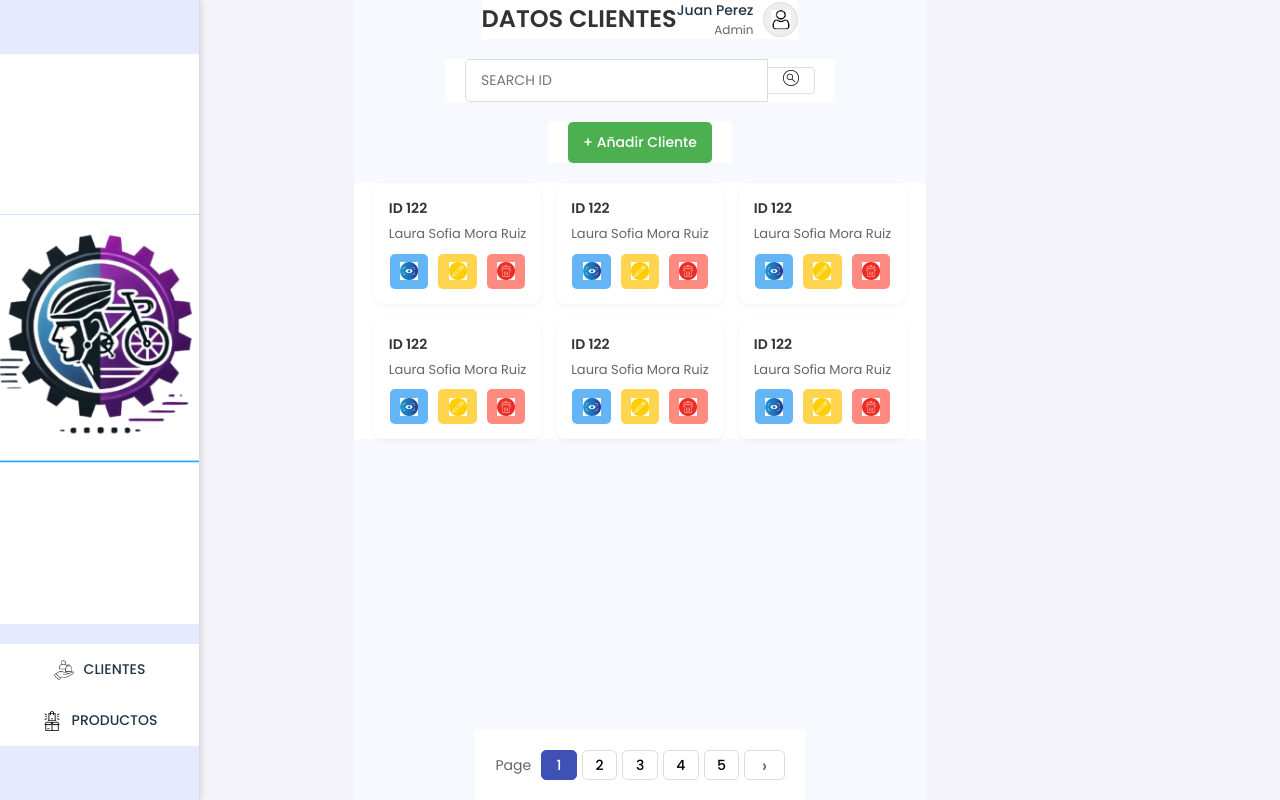
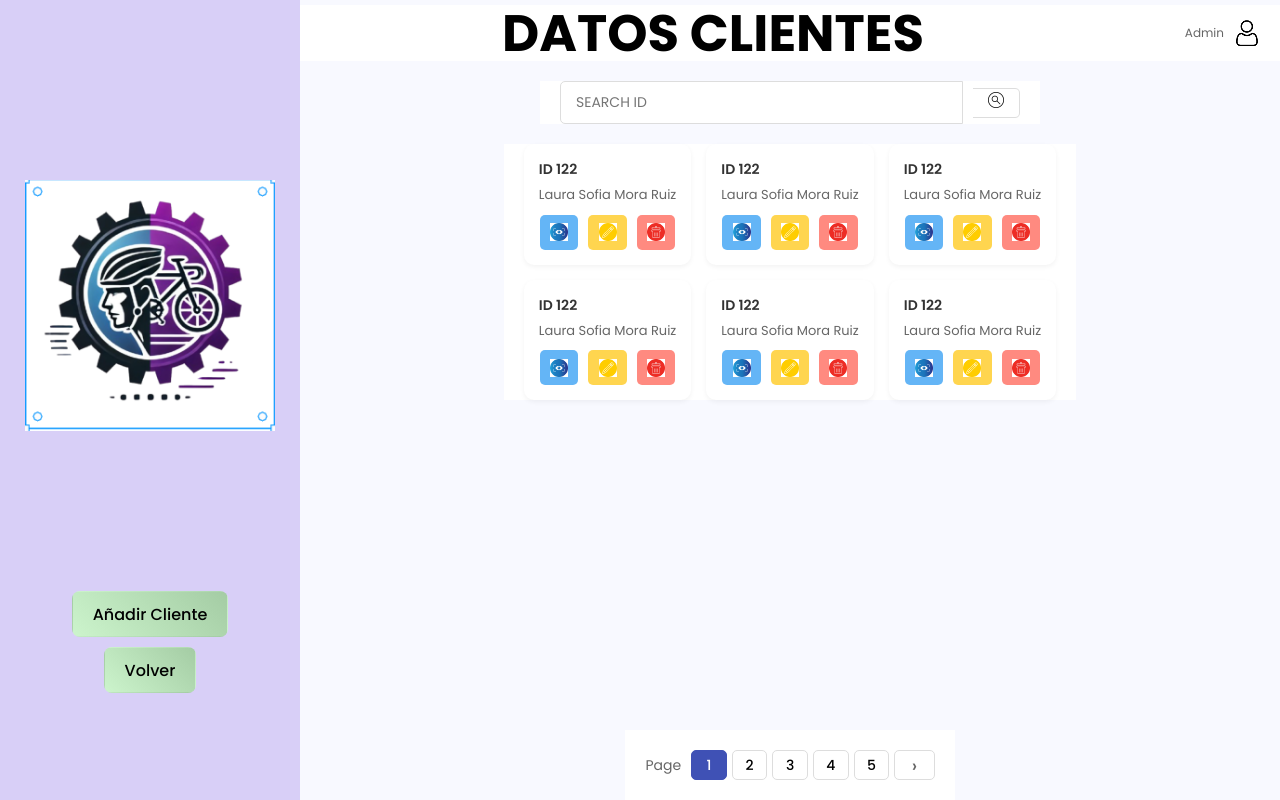
Before and after one commit to DanielPaezR/Gerencia_Front-main, a React (Vite) app: page /DatosClientes in a window 1280 px wide. Built offline with nearby package versions, Linux system fonts and the light colour scheme.

Commit message:
avance conexion backend

```diff
--- a/package.json
+++ b/package.json
@@ -10,6 +10,7 @@
     "preview": "vite preview"
   },
   "dependencies": {
+    "axios": "^1.8.4",
     "react": "^19.0.0",
     "react-dom": "^19.0.0",
     "react-router-dom": "^6.29.0",
--- a/src/pages/AñadirProducto.jsx
+++ b/src/pages/AñadirProducto.jsx
@@ -1,6 +1,6 @@
 
 import { useNavigate } from "react-router-dom";
-import "../styles/AñadirProducto.css"; // Ruta correcta al CSS
+import "../styles/AñadirProducto.css";
 import logo from "../assets/Logo G.png";
 import searchIcon from "../assets/search.png"; // Ícono de búsqueda
 import viewIcon from "../assets/visualizar.png"; // Ícono de vista
@@ -11,7 +11,7 @@ const DatosClientes = () => {
   const navigate = useNavigate();
 
   const handleBack = () => {
-    navigate("/inicio");
+    navigate("/ventas");
   };
 
   const handleView = (id) => {
--- a/src/pages/Clientes.jsx
+++ b/src/pages/Clientes.jsx
@@ -1,92 +1,120 @@
 import React, { useState } from "react";
 import "../styles/Clientes.css";
 import logo from "../assets/Logo G.png";
+import { useNavigate } from "react-router-dom";
 
 const ClientForm = () => {
+  const navigate = useNavigate();
   const [formData, setFormData] = useState({
     idNumber: "",
     firstName: "",
     secondName: "",
     firstSurname: "",
     secondSurname: "",
-    email: "",
+    emailAddress: "", // Cambio "email" a "emailAddress"
     phoneNumber: "",
     modificationDate: "",
   });
+
+  const [message, setMessage] = useState("");
 
   const handleChange = (e) => {
     const { name, value } = e.target;
     setFormData((prevState) => ({ ...prevState, [name]: value }));
   };
 
-  const handleSubmit = (e) => {
+  const handleBack = () => {
+    navigate("/DatosClientes");
+  };
+
+  const handleSubmit = async (e) => {
     e.preventDefault();
 
-    // Validar que los campos obligatorios no estén vacíos
-    if (!formData.idNumber || !formData.firstName || !formData.firstSurname || !formData.secondSurname || !formData.email || !formData.phoneNumber) {
-      alert("Por favor, completa todos los campos obligatorios.");
+    if (!formData.idNumber || !formData.firstName || !formData.firstSurname || !formData.emailAddress || !formData.phoneNumber) {
+      setMessage("⚠️ Por favor, completa todos los campos obligatorios.");
+      setTimeout(() => setMessage(""), 3000);
       return;
     }
 
-    // Guardar datos en LocalStorage (simulación de base de datos)
-    localStorage.setItem("clienteData", JSON.stringify(formData));
+    try {
+      const payload = {
+        FirstName: formData.firstName,
+        LastName: formData.firstSurname + (formData.secondSurname ? ` ${formData.secondSurname}` : ""),
+        EmailAddress: formData.emailAddress,
+        PhoneNumber: formData.phoneNumber,
+      };
 
-    // Mostrar mensaje de éxito
-    alert("Cliente guardado correctamente.");
+      const response = await fetch("http://localhost:3000/api/clientes", {
+        method: "POST",
+        headers: {
+          "Content-Type": "application/json",
+        },
+        body: JSON.stringify(payload),
+      });
 
-    // Reiniciar el formulario después de guardar
+      if (!response.ok) {
+        throw new Error("Error al guardar los datos.");
+      }
+
+      setMessage("✅ Cliente guardado correctamente.");
+      setTimeout(() => setMessage(""), 3000);
+
       setFormData({
         idNumber: "",
         firstName: "",
         secondName: "",
         firstSurname: "",
         secondSurname: "",
-      email: "",
+        emailAddress: "",
         phoneNumber: "",
         modificationDate: "",
       });
+    } catch (error) {
+      setMessage("❌ Error al guardar el cliente.");
+      setTimeout(() => setMessage(""), 3000);
+    }
   };
 
   return (
     <div className="form-container">
-      {/* Barra lateral */}
       <aside className="left-sidebar">
         <img src={logo} alt="Logo" className="logo" />
+        <button className="back-button" onClick={handleBack}>Volver</button>
       </aside>
 
-      {/* Formulario */}
       <main className="form-box">
         <h2 className="form-title">Formulario Clientes</h2>
+
+        {message && <p className="confirmation-message">{message}</p>}
+
         <form onSubmit={handleSubmit} className="form-grid">
           <div className="form-section">
             <label className="form-label">Identificación del Cliente</label>
-            <input name="idNumber" value={formData.idNumber} onChange={handleChange} required className="form-input" />
+            <input type="text" name="idNumber" value={formData.idNumber} onChange={handleChange} required className="form-input" />
 
             <label className="form-label">Primer Nombre</label>
-            <input name="firstName" value={formData.firstName} onChange={handleChange} required className="form-input" />
+            <input type="text" name="firstName" value={formData.firstName} onChange={handleChange} required className="form-input" />
 
             <label className="form-label">Segundo Nombre</label>
-            <input name="secondName" value={formData.secondName} onChange={handleChange} className="form-input" />
+            <input type="text" name="secondName" value={formData.secondName} onChange={handleChange} className="form-input" />
 
             <label className="form-label">Primer Apellido</label>
-            <input name="firstSurname" value={formData.firstSurname} onChange={handleChange} required className="form-input" />
+            <input type="text" name="firstSurname" value={formData.firstSurname} onChange={handleChange} required className="form-input" />
           </div>
+
           <div className="form-section">
             <label className="form-label">Segundo Apellido</label>
-            <input name="secondSurname" value={formData.secondSurname} onChange={handleChange} required className="form-input" />
+            <input type="text" name="secondSurname" value={formData.secondSurname} onChange={handleChange} className="form-input" />
 
             <label className="form-label">Email</label>
-            <input type="email" name="email" value={formData.email} onChange={handleChange} required className="form-input" />
+            <input type="email" name="emailAddress" value={formData.emailAddress} onChange={handleChange} required className="form-input" />
 
             <label className="form-label">Número de Teléfono</label>
             <input type="tel" name="phoneNumber" value={formData.phoneNumber} onChange={handleChange} required className="form-input" />
-
-            <label className="form-label">Fecha de Modificación</label>
-            <input type="date" name="modificationDate" value={formData.modificationDate} onChange={handleChange} className="form-input" />
           </div>
 
           <div className="submit-button">
-            <button type="submit">Guardar</button>
+            <button type="submit" className="button">Guardar</button>
           </div>
         </form>
       </main>
--- a/src/pages/DatosClientes.jsx
+++ b/src/pages/DatosClientes.jsx
@@ -30,46 +30,36 @@ const DatosClientes = () => {
 
   const handleAddClient = () => {
     console.log("Añadir nuevo cliente");
-    // Navegar a la página de añadir cliente
-    // navigate("/agregar-cliente");
+    navigate("/clientes");
   };
 
-  const handleMenuClick = (route) => {
-    navigate(route);
+  const handleBack = () => {
+    navigate("/ventas");
   };
+
 
   // Datos de ejemplo para los clientes (todos con el mismo nombre como en la imagen)
   const clientes = Array(6).fill({ id: "122", nombre: "Laura Sofia Mora Ruiz" });
 
   return (
-    <div className="main-container">
-      <div className="sidebar">
-        <div className="logo-container">
-          <img src={logo} alt="AllBike Logo" className="logo" />
-        </div>
-        <div className="menu-items">
-          <div className="menu-item" onClick={() => handleMenuClick("/clientes")}>
-            <img src={clientesIcon} alt="Clientes" className="menu-icon" />
-            <span>CLIENTES</span>
+    <div className="datosClientes-container">
+      <aside className="left-sidebar-DatosClientes">
+        <img src={logo} alt="AllBike Logo" className="logo" />
+        <button className="add-client-button" onClick={handleAddClient}>
+          Añadir Cliente
+        </button>
+        <button className="back-button" onClick={handleBack}>Volver</button>
+      </aside>
+
+      <div className="contentDatosClientes">
+        <div className="content-header">
+          <div className="titleDatosClientes">
+            <h1>DATOS CLIENTES</h1>
           </div>
-          <div className="menu-item" onClick={() => handleMenuClick("/AñadirProducto")}>
-            <img src={productosIcon} alt="Productos" className="menu-icon" />
-            <span>PRODUCTOS</span>
-          </div>
-        </div>
-      </div>
 
-      <div className="content">
-        <div className="content-header">
-          <h1>DATOS CLIENTES</h1>
           <div className="user-profile">
-            <div className="user-info">
-              <span className="user-name">Juan Perez</span>
-              <span className="user-role">Admin</span>
-            </div>
-            <div className="user-avatar">
-              <img src={userIcon} alt="User" />
-            </div>
+            <span className="user-role">Admin</span>
+            <img src={userIcon} alt="User" />
           </div>
         </div>
 
@@ -81,12 +71,6 @@ const DatosClientes = () => {
           />
           <button className="search-button">
             <img src={searchIcon} alt="Search" />
-          </button>
-        </div>
-
-        <div className="add-client-container">
-          <button className="add-client-button" onClick={handleAddClient}>
-            + Añadir Cliente
           </button>
         </div>
 
--- a/src/styles/Clientes.css
+++ b/src/styles/Clientes.css
@@ -4,13 +4,6 @@
     margin: 0;
     padding: 0;
     box-sizing: border-box;
-}
-
-body {
-    background-color: #f3f3f9;
-    font-family: 'Comic Neue', cursive;
-    height: 100vh;
-    display: flex;
 }
 
 /* Contenedor principal */
@@ -131,6 +124,7 @@ body {
     width: 100%;
     padding: 12px; /* Aumenta la altura del campo */
     font-size: 14px;
+    color: black;
     border: 1px solid #ccc;
     border-radius: 5px;
     background: #f9f9f9;
--- a/src/styles/DatosClientes.css
+++ b/src/styles/DatosClientes.css
@@ -7,26 +7,10 @@
   font-family: 'Poppins', sans-serif;
 }
 
-.main-container {
+.datosClientes-container {
   display: flex;
+  width: 100vw;
   height: 100vh;
-  width: 100%;
-  overflow: hidden; /* Evita el scroll en el contenedor principal */
-}
-
-/* Sidebar Styles */
-.sidebar {
-  width: 200px;
-  background-color: #E6EAFF;
-  padding: 20px 0;
-  display: flex;
-  flex-direction: column;
-  align-items: center;
-  position: fixed; /* Sidebar fijo */
-  height: 100vh;
-  left: 0;
-  top: 0;
-  z-index: 10;
 }
 
 .logo-container {
@@ -68,11 +52,23 @@
   font-weight: 500;
 }
 
+
+.left-sidebar-DatosClientes {
+  background-color: #d8cff7;
+  width: 300px;
+  padding: 20px;
+  display: flex;
+  flex-direction: column;
+  align-items: center;
+  justify-content: flex-start;
+  height: 100vh;
+}
+
 /* Content Styles */
-.content {
+.contentDatosClientes {
   flex: 1;
   height: 100vh;
-  overflow-y: auto; /* Permite scroll vertical en el contenido */
+  overflow-y: auto;
   background-color: #F8F9FF;
   display: flex;
   flex-direction: column;
@@ -80,37 +76,32 @@
 
 .content-header {
   display: flex;
-  justify-content: space-between;
-  align-items: center;
+  flex-direction: row;
   margin-bottom: 20px;
+  margin-top: 5px;
+  width: 100%;
 }
 
-.content-header h1 {
-  color: #333;
-  font-size: 24px;
-  font-weight: 600;
+.titleDatosClientes {
+  width: 65%;
+  justify-items: right;
+}
+
+.titleDatosClientes h1{
+  color: rgb(0, 0, 0);
 }
 
 .user-profile {
+  width: 35%;
   display: flex;
-  align-items: center;
-}
-
-.user-info {
-  display: flex;
-  flex-direction: column;
-  align-items: flex-end;
-  margin-right: 10px;
-}
-
-.user-name {
-  font-weight: 500;
-  font-size: 14px;
+  justify-content: right;
+  margin-right: 20px;
 }
 
 .user-role {
   font-size: 12px;
   color: #666;
+  margin-right: 10px;
 }
 
 .user-avatar {
@@ -132,12 +123,14 @@
 /* Search Bar */
 .search-container {
   display: flex;
+  width: 100%;
   margin-bottom: 20px;
   max-width: 500px;
   padding: 0 20px;
 }
 
 .search-input {
+  width: 100%;
   flex: 1;
   padding: 10px 15px;
   border: 1px solid #ddd;
@@ -146,9 +139,12 @@
 }
 
 .search-button {
+  height: 30px;
+  width: auto;
   background-color: white;
   border: 1px solid #ddd;
   border-left: none;
+  margin-left: 10px;
   border-radius: 0 5px 5px 0;
   padding: 0 15px;
   cursor: pointer;
@@ -159,27 +155,27 @@
   height: 16px;
 }
 
-/* Add Client Button */
-.add-client-container {
-  display: flex;
-  justify-content: flex-end;
-  margin-bottom: 20px;
-  padding: 0 20px;
-}
+
 
 .add-client-button {
-  background-color: #4CAF50;
-  color: white;
-  border: none;
-  border-radius: 5px;
-  padding: 10px 15px;
-  font-size: 14px;
-  cursor: pointer;
-  transition: background-color 0.3s;
+  background: linear-gradient(45deg, rgba(204, 244, 204, 1), rgba(184, 224, 184, 1), rgba(164, 204, 164, 1));
+  color: rgb(0, 0, 0);
 }
 
 .add-client-button:hover {
-  background-color: #45a049;
+  background: linear-gradient(45deg, rgba(164, 204, 164, 1), rgba(184, 224, 184, 1), rgba(204, 244, 204, 1));
+  transform: scale(1.05);
+}
+
+.back-button {
+  margin-top: 10px;
+  background: linear-gradient(45deg, rgba(204, 244, 204, 1), rgba(184, 224, 184, 1), rgba(164, 204, 164, 1));
+  color: rgb(0, 0, 0);
+}
+
+.back-button:hover {
+  background: linear-gradient(45deg, rgba(164, 204, 164, 1), rgba(184, 224, 184, 1), rgba(204, 244, 204, 1));
+  transform: scale(1.05);
 }
 
 /* Client Cards Grid */
@@ -347,335 +343,3 @@
     grid-template-columns: 1fr;
   }
 }
-
-/*@import url('https://fonts.googleapis.com/css2?family=Poppins:wght@400;500;600;700&display=swap');
-
-* {
-  margin: 0;
-  padding: 0;
-  box-sizing: border-box;
-  font-family: 'Poppins', sans-serif;
-}
-
-.main-container {
-  display: flex;
-  height: 100vh;
-}
-
-.sidebar {
-  width: 200px;
-  background-color: #E6EAFF;
-  padding: 20px 0;
-  display: flex;
-  flex-direction: column;
-  align-items: center;
-  position: fixed;
-  height: 100vh;
-  left: 0;
-  top: 0;
-}
-
-.logo-container {
-  width: 100%;
-  display: flex;
-  justify-content: center;
-}
-
-.logo {
-  width: 100px;
-  height: auto;
-}
-
-.menu-items {
-  width: 100%;
-  margin-top: 20px;
-}
-
-.menu-item {
-  display: flex;
-  align-items: center;
-  padding: 15px 20px;
-  cursor: pointer;
-  transition: background-color 0.3s;
-}
-
-.menu-item:hover {
-  background-color: #d1d8ff;
-}
-
-.menu-icon {
-  width: 20px;
-  height: 20px;
-  margin-right: 10px;
-}
-
-.menu-item span {
-  font-size: 14px;
-  font-weight: 500;
-}
-
-.content {
-  flex: 1;
-  padding: 0;
-  background-color: #F8F9FF;
-  overflow-y: auto;
-  margin-left: 200px;
-.content-header {
-  display: flex;
-  justify-content: space-between;
-  align-items: center;
-  margin-bottom: 20px;
-  padding: 20px 20px 0 20px;
-}
-
-.content-header h1 {
-  color: #333;
-  font-size: 24px;
-  font-weight: 600;
-}
-
-.user-profile {
-  display: flex;
-  align-items: center;
-}
-
-.user-info {
-  display: flex;
-  flex-direction: column;
-  align-items: flex-end;
-  margin-right: 10px;
-}
-
-.user-name {
-  font-weight: 500;
-  font-size: 14px;
-}
-
-.user-role {
-  font-size: 12px;
-  color: #666;
-}
-
-.user-avatar {
-  width: 35px;
-  height: 35px;
-  border-radius: 50%;
-  background-color: #eee;
-  display: flex;
-  justify-content: center;
-  align-items: center;
-  border: 1px solid #ddd;
-}
-
-.user-avatar img {
-  width: 20px;
-  height: 20px;
-}
-
-.search-container {
-  display: flex;
-  margin-bottom: 20px;
-  max-width: 500px;
-  padding: 0 20px;
-}
-
-.search-input {
-  flex: 1;
-  padding: 10px 15px;
-  border: 1px solid #ddd;
-  border-radius: 5px 0 0 5px;
-  font-size: 14px;
-}
-
-.search-button {
-  background-color: white;
-  border: 1px solid #ddd;
-  border-left: none;
-  border-radius: 0 5px 5px 0;
-  padding: 0 15px;
-  cursor: pointer;
-}
-
-.search-button img {
-  width: 16px;
-  height: 16px;
-}
-
-.add-client-container {
-  display: flex;
-  justify-content: flex-end;
-  margin-bottom: 20px;
-  padding: 0 20px;
-
-.add-client-button {
-  background-color: #4CAF50;
-  color: white;
-  border: none;
-  border-radius: 5px;
-  padding: 10px 15px;
-  font-size: 14px;
-  cursor: pointer;
-  transition: background-color 0.3s;
-}
-
-.add-client-button:hover {
-  background-color: #45a049;
-}
-
-.client-cards-grid {
-  display: grid;
-  grid-template-columns: repeat(3, 1fr);
-  gap: 15px;
-  margin-bottom: 20px;
-  padding: 0 20px;
-}
-
-.client-card {
-  background-color: white;
-  border-radius: 10px;
-  box-shadow: 0 2px 5px rgba(0, 0, 0, 0.05);
-  padding: 15px;
-  display: flex;
-  flex-direction: column;
-}
-
-.client-details {
-  margin-bottom: 10px;
-}
-
-.client-id {
-  font-weight: 600;
-  font-size: 14px;
-  color: #333;
-  margin-bottom: 5px;
-}
-
-.client-name {
-  font-size: 13px;
-  color: #666;
-}
-
-.client-actions {
-  display: flex;
-  gap: 10px;
-}
-
-.action-button {
-  width: 35px;
-  height: 35px;
-  border: none;
-  border-radius: 5px;
-  display: flex;
-  justify-content: center;
-  align-items: center;
-  cursor: pointer;
-  transition: transform 0.2s;
-}
-
-.action-button:hover {
-  transform: scale(1.05);
-}
-
-.action-button img {
-  width: 18px;
-  height: 18px;
-}
-
-.view-button {
-  background-color: #64B5F6;
-}
-
-.edit-button {
-  background-color: #FFD54F;
-}
-
-.delete-button {
-  background-color: #FF8A80;
-}
-
-.pagination {
-  display: flex;
-  align-items: center;
-  justify-content: center;
-  gap: 5px;
-  padding: 20px;
-}
-
-.pagination span {
-  font-size: 14px;
-  color: #666;
-  margin-right: 5px;
-}
-
-.page-number {
-  width: 30px;
-  height: 30px;
-  display: flex;
-  justify-content: center;
-  align-items: center;
-  border: 1px solid #ddd;
-  background-color: rgb(255, 255, 255);
-  border-radius: 5px;
-  font-size: 14px;
-  cursor: pointer;
-  transition: background-color 0.3s;
-}
-
-.page-number.active {
-  background-color: #3F51B5;
-  color: white;
-  border-color: #3F51B5;
-}
-
-.page-number:hover:not(.active) {
-  background-color: #f1f1f1;
-}
-
-.next-page {
-  width: 30px;
-  height: 30px;
-  display: flex;
-  justify-content: center;
-  align-items: center;
-  border: 1px solid #ddd;
-  background-color: rgb(255, 255, 255);
-  border-radius: 5px;
-  cursor: pointer;
-}
-
-.next-page span {
-  font-size: 18px;
-  margin: 0;
-}
-
-@media (max-width: 1024px) {
-  .client-cards-grid {
-    grid-template-columns: repeat(2, 1fr);
-  }
-}
-
-@media (max-width: 768px) {
-  .main-container {
-    flex-direction: column;
-  }
-
-  .sidebar {
-    width: 100%;
-    padding: 10px 0;
-    position: relative;
-    height: auto;
-  }
-
-  .menu-items {
-    display: flex;
-    justify-content: center;
-  }
-
-  .client-cards-grid {
-    grid-template-columns: 1fr;
-  }
-
-  .content {
-    margin-left: 0;
-  }
-}*/
--- a/src/styles/Ventas.css
+++ b/src/styles/Ventas.css
@@ -10,6 +10,7 @@
 }
 
 .ventas-container {
+    display: flex;
     font-family: 'Comic Neue', cursive;
 }
 
@@ -53,81 +54,22 @@
     border-radius: 5px;
 }
 
-/* Botones de autenticación */
-.auth-buttons {
-    display: flex;
-    gap: 5px;
-    margin-top: 5px;
+/* Sección de productos */
+.content{
+    min-height: 100vh;
 }
 
-.auth-buttons button {
-    padding: 4px 6px;
-    border: none;
-    border-radius: 5px;
-    cursor: pointer;
-    color: white;
-    font-size: 14px;
-    transition: background 0.3s ease, transform 0.2s ease;
-}
-
-/* Botón de inicio de sesión */
-.auth-buttons button:first-child {
-    background: linear-gradient(45deg, #6a11cb, #2575fc);
-}
-
-/* Botón de registro */
-.register-btn {
-    background: linear-gradient(45deg, #2575fc, #6a11cb);
-}
-
-/* Efecto al pasar el mouse */
-.auth-buttons button:hover {
-    transform: scale(1.05);
-}
-
-/* Sección de descripción SIN recuadro */
-.section-description {
-    text-align: center;
-    font-size: 22px;
-    color: #444;
-    font-weight: bold;
-    animation: waveText 2s infinite alternate ease-in-out;
-}
-
-/* Animación de movimiento en el texto */
-@keyframes waveText {
-    0% {
-        transform: translateX(-5px);
-    }
-    100% {
-        transform: translateX(5px);
-    }
-}
-
-/* Espaciado del contenido */
-.main-content {
-    margin-top: 20px;
+.products-grid {
+    width: 70vw;
+    display: grid;
+    grid-template-columns: repeat(auto-fill, minmax(250px, 1fr));
+    gap: 16px;
     padding: 20px;
-    display: flex;
-    justify-content: center;
-    width: 100%;
-    color: #0a0a0a;
-}
-
-/* Sección de productos */
-.products-grid {
-    display: grid;
-    grid-template-columns: repeat(4, 1fr);
-    gap: 20px;
-    max-width: 1000px;
-    width: 100%;
-    justify-items: center;
-    align-items: center;
 }
 
 /* Estilos de cada producto */
 .product {
-    width: 220px;
+    width: 250px;
     border: 1px solid #ddd;
     padding: 15px;
     border-radius: 10px;
@@ -196,6 +138,7 @@
 .sidebar {
     width: 250px;
     background-color: rgba(234, 204, 244, 0.38);
+    flex-shrink: 0;
     padding: 20px;
     border-right: 1px solid #ddd;
     box-shadow: 2px 0 5px rgba(0, 0, 0, 0.1);
@@ -288,15 +231,3 @@
     width: calc(100% - 250px); /* Ajusta el ancho del contenido */
     margin-top: 100px; /* Ajusta según la altura de la barra de navegación */
 }
-
-
-/* Ajustes para la cuadrícula de productos */
-.products-grid {
-    display: grid;
-    grid-template-columns: repeat(3, 1fr); /* 3 columnas */
-    gap: 20px;
-    max-width: 1000px;
-    width: 100%;
-    justify-items: center;
-    align-items: center;
-}
```
Also changed, not shown: src/components/Sidebar.jsx (+5 -9 lines), src/pages/Ventas.jsx (+23 -14 lines), 1 other file (tests, documents, lock files or other folders). Lines whose indentation alone changed are shown as unchanged.
